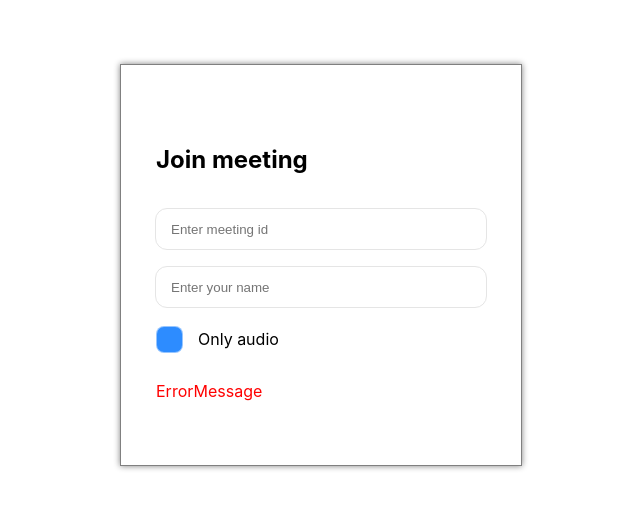
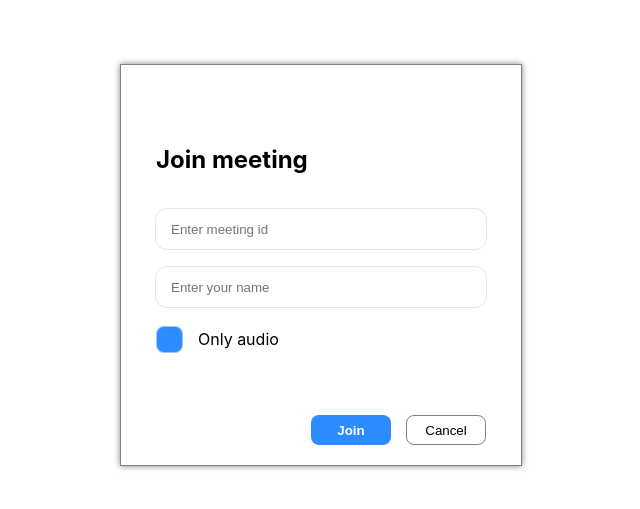
Before and after one commit to Abusayid693/Webrtc-instant, a React (Create React App) app in the folder my-app/: page /join-room in a window 1280 px wide. Shown: the part 135-644 px from the top of the page, without its empty margins (319-959 px from the left). Built offline with nearby package versions, Linux system fonts and the light colour scheme.

Commit message:
feat: added room joining page ui

```diff
--- a/my-app/package.json
+++ b/my-app/package.json
@@ -7,6 +7,7 @@
     "@testing-library/jest-dom": "^5.16.4",
     "@testing-library/react": "^13.0.1",
     "@testing-library/user-event": "^14.1.1",
+    "axios": "^1.2.2",
     "react": "^18.2.0",
     "react-dom": "^18.2.0",
     "react-redux": "^8.0.1",
--- /dev/null
+++ b/my-app/src/joinRoomPage/joinRoomButtons.js
@@ -0,0 +1,28 @@
+import React from 'react';
+import {useNavigate} from 'react-router-dom';
+
+const Button = ({buttonText, cancelButton = false, onClickHandler}) => {
+  const buttonClass = cancelButton ? 'join_room_cancel_button' : 'join_room_success_button';
+  return (
+    <button onClick={onClickHandler} className={buttonClass}>
+      {buttonText}
+    </button>
+  );
+};
+
+const JoinRoomButtons = ({handleJoinRoom, isRoomHost}) => {
+  const navigate = useNavigate();
+
+  const pushToIntroductionPage = () => {
+    navigate('/');
+  };
+
+  return (
+    <div className="join_room_buttons_container">
+      <Button buttonText={isRoomHost ? 'Host' : 'Join'} onClickHandler={handleJoinRoom} />
+      <Button buttonText={'Cancel'} cancelButton onClickHandler={pushToIntroductionPage} />
+    </div>
+  );
+};
+
+export default JoinRoomButtons;
--- a/my-app/src/joinRoomPage/joinRoomContent.js
+++ b/my-app/src/joinRoomPage/joinRoomContent.js
@@ -1,14 +1,55 @@
 import React, {useState} from 'react';
 import JoinRoomInputs from './joinRoomInputs';
 import {useSelector} from 'react-redux';
-
+import {getRoomExists} from '../utils/api';
+import {useNavigate} from 'react-router-dom';
+import {setRoomId, setIdentity} from '../store/slice';
+import {useDispatch} from 'react-redux';
+//--
 import OnlyWithAudioCheckbox from './joinRoomCheckbox';
 import ErrorMessage from './errorMessage';
+import JoinRoomButtons from './joinRoomButtons';
 
 const JoinRoomContent = () => {
   const [roomId, setRoomId] = useState('');
   const [name, setName] = useState('');
   const {isRoomHost} = useSelector(state => state.rtc);
+  const [errorMessage, setErrorMessage] = useState(null);
+
+  const navigate = useNavigate();
+  const dispatch = useDispatch();
+
+  const handleJoinRoom = async () => {
+    if (isRoomHost) {
+      createRoom();
+    } else await joinRoom();
+  };
+
+  const createRoom = () => {
+    dispatch(setIdentity(name));
+    navigate('/room');
+  };
+
+  const joinRoom = async () => {
+    try {
+      const responseMessage = await getRoomExists(roomId);
+      const {roomExists, full} = responseMessage;
+
+      if (roomExists) {
+        if (full) {
+          setErrorMessage('Meeting is full. Please try again later.');
+        } else {
+          // join a room !
+          dispatch(setRoomId(roomId));
+          dispatch(setIdentity(name));
+          navigate('/room');
+        }
+      }
+    } catch (error) {
+      setErrorMessage('Meeting not found. Check your meeting id.');
+    }
+  };
+
   return (
     <>
       <JoinRoomInputs
@@ -19,7 +60,8 @@ const JoinRoomContent = () => {
         isRoomHost={isRoomHost}
       />
       <OnlyWithAudioCheckbox />
-      <ErrorMessage errorMessage={'ErrorMessage'} />
+      <ErrorMessage errorMessage={errorMessage} />
+      <JoinRoomButtons handleJoinRoom={handleJoinRoom} isRoomHost={isRoomHost} />
     </>
   );
 };
--- a/my-app/src/roomPage/roomPage.js
+++ b/my-app/src/roomPage/roomPage.js
@@ -1,4 +1,5 @@
 import React from 'react';
+import "./roomPage.css"
 
 const RoomPage = () => {
   return <div>This is room page</div>;
--- a/my-app/src/store/slice.js
+++ b/my-app/src/store/slice.js
@@ -3,7 +3,8 @@ import {createSlice} from '@reduxjs/toolkit';
 const initState = {
   identity: '',
   isRoomHost: false,
-  connectOnlyWithAudio: false
+  connectOnlyWithAudio: false,
+  roomId: null
 };
 
 const RtcSlice = createSlice({
@@ -17,10 +18,18 @@ const RtcSlice = createSlice({
 
     setConnectOnlyWithAudio: (state, {payload}) => {
       state.connectOnlyWithAudio = payload;
+    },
+
+    setRoomId: (state, {payload}) => {
+      state.roomId = payload;
+    },
+
+    setIdentity: (state, {payload}) => {
+      state.identity = payload;
     }
   }
 });
 
 export default RtcSlice.reducer;
 
-export const {setIsRoomHost, setConnectOnlyWithAudio} = RtcSlice.actions;
+export const {setIsRoomHost, setConnectOnlyWithAudio, setRoomId, setIdentity} = RtcSlice.actions;
--- /dev/null
+++ b/my-app/src/utils/api.js
@@ -0,0 +1,7 @@
+import axios from 'axios';
+const SERVER_API = 'http://localhost:5002/api';
+
+export const getRoomExists = async roomId => {
+  const {data} = await axios.get(`${SERVER_API}/room-exists/${roomId}`);
+  return data;
+};
```
Also changed, not shown: my-app/src/roomPage/participantsSection/participantsSection.js (added), 1 other file (tests, documents, lock files or other folders).
